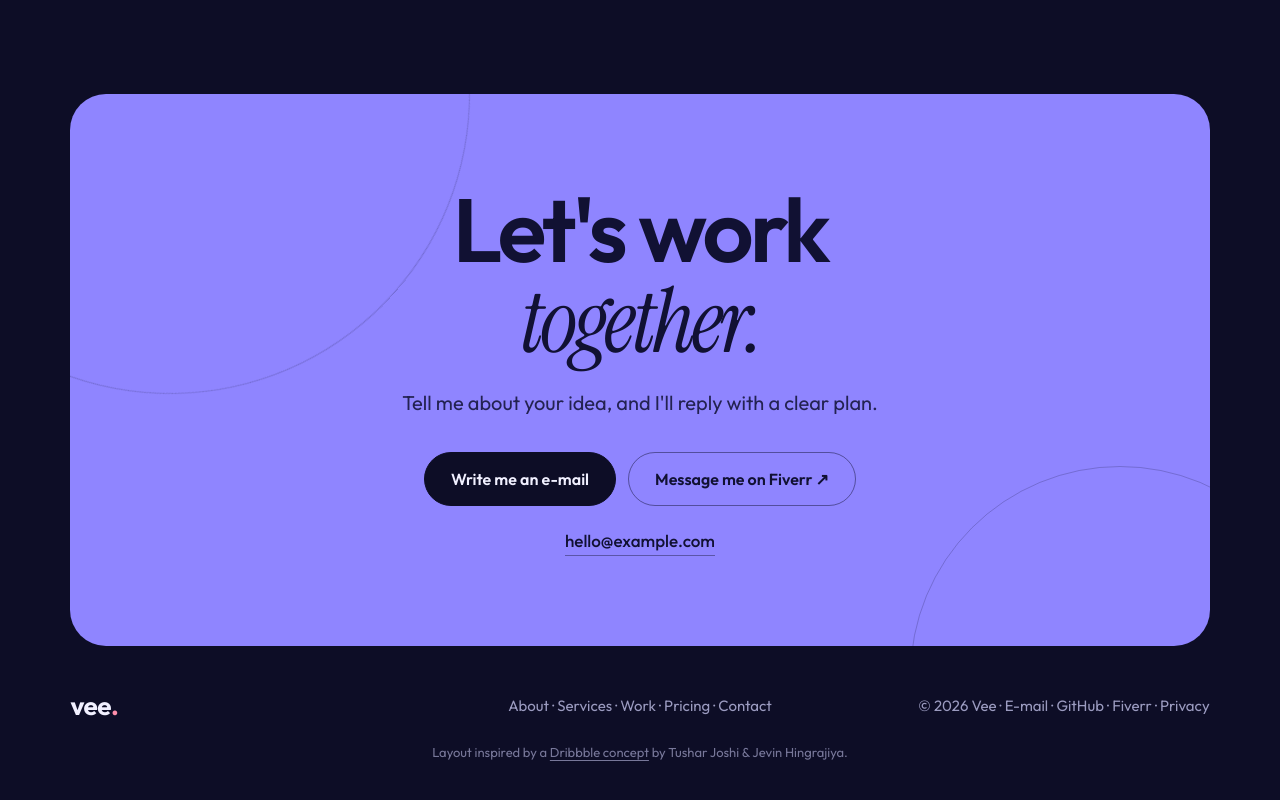
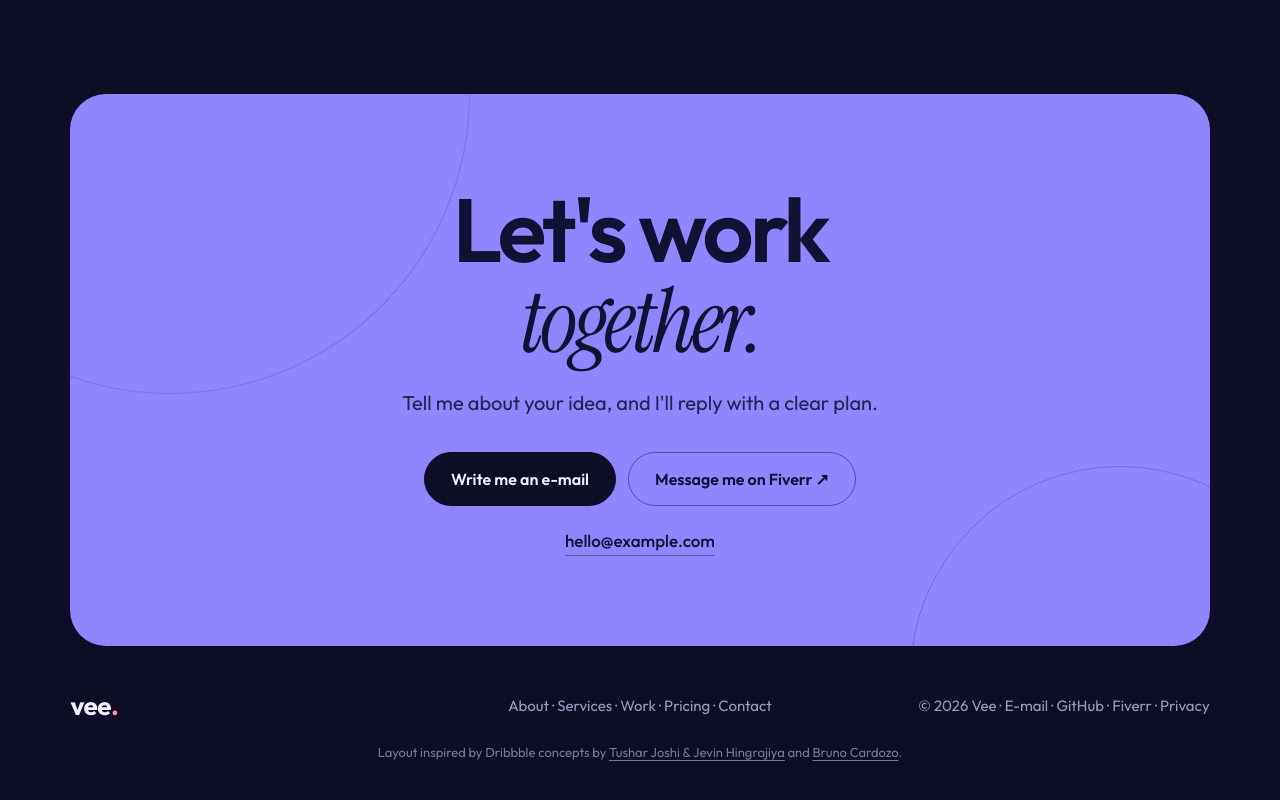
Before and after one commit to 1eee-ui/vee-portfolio, a plain HTML site: page index.html in a window 1280 px wide. Shown: the part 5926-6726 px from the top of the page. Drawn offline with Linux system fonts and the light colour scheme.

Commit message:
Credit second reference author

```diff
--- a/index.html
+++ b/index.html
@@ -251,7 +251,7 @@
   <a class="logo" href="#top">vee<i>.</i></a>
   <nav aria-label="Footer"><a href="#about">About</a> · <a href="#services">Services</a> · <a href="#work">Work</a> · <a href="#pricing">Pricing</a> · <a href="#contact">Contact</a></nav>
   <span class="fr">© <span id="yr">2026</span> Vee · <a href="mailto:hello@example.com">E-mail</a> · <a href="https://github.com/1eee-ui" target="_blank" rel="noopener">GitHub</a> · <a href="https://www.fiverr.com/anastasiia_khr" target="_blank" rel="noopener">Fiverr</a> · <a href="privacy.html">Privacy</a></span>
-  <p class="credit">Layout inspired by a <a href="https://dribbble.com/shots/24663405-Sr-Full-stack-Developer-Portfolio-Website" target="_blank" rel="noopener">Dribbble concept</a> by Tushar Joshi &amp; Jevin Hingrajiya.</p>
+  <p class="credit">Layout inspired by Dribbble concepts by <a href="https://dribbble.com/shots/24663405-Sr-Full-stack-Developer-Portfolio-Website" target="_blank" rel="noopener">Tushar Joshi &amp; Jevin Hingrajiya</a> and <a href="https://dribbble.com/shots/26488216-brave-developer-portfolio-website-design" target="_blank" rel="noopener">Bruno Cardozo</a>.</p>
 </footer>
 
 <script src="js/main.js?v=8"></script>
```
